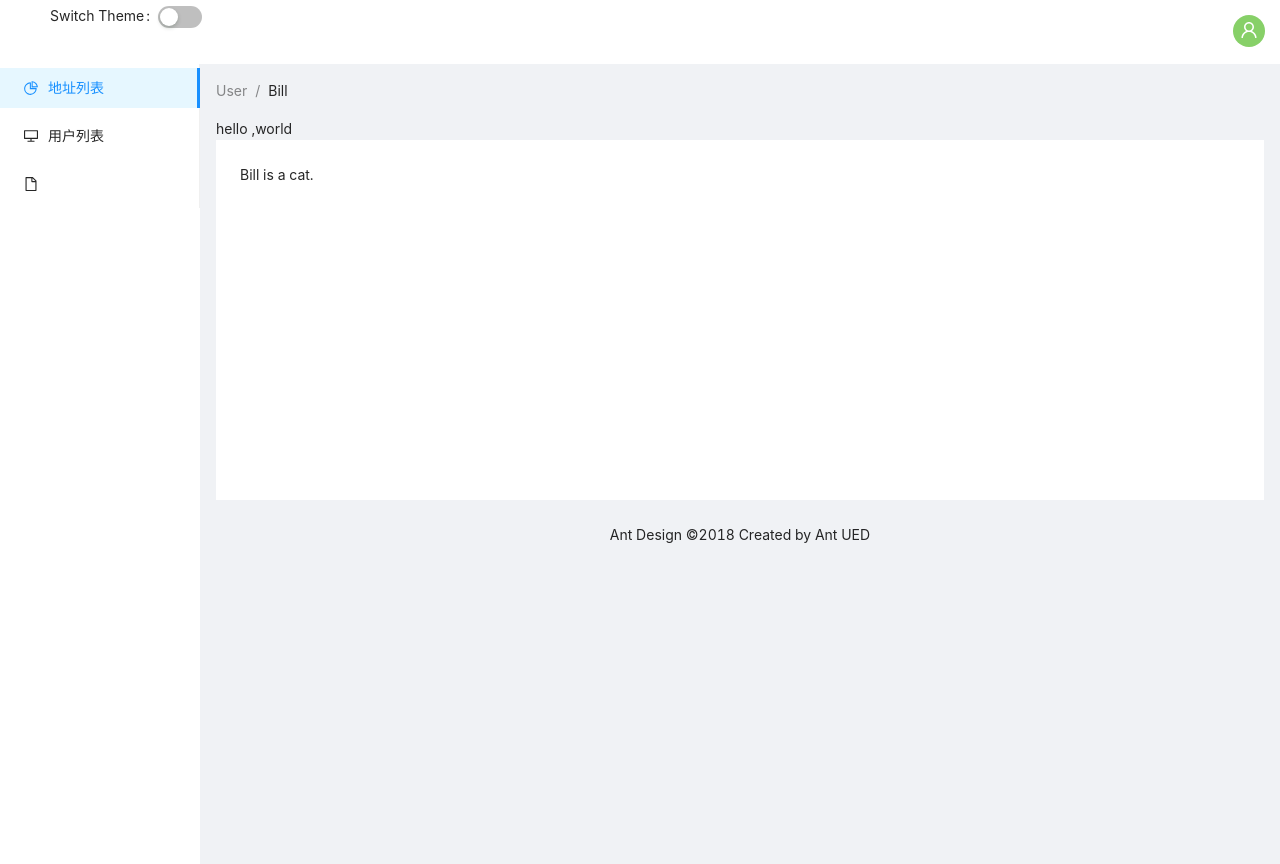
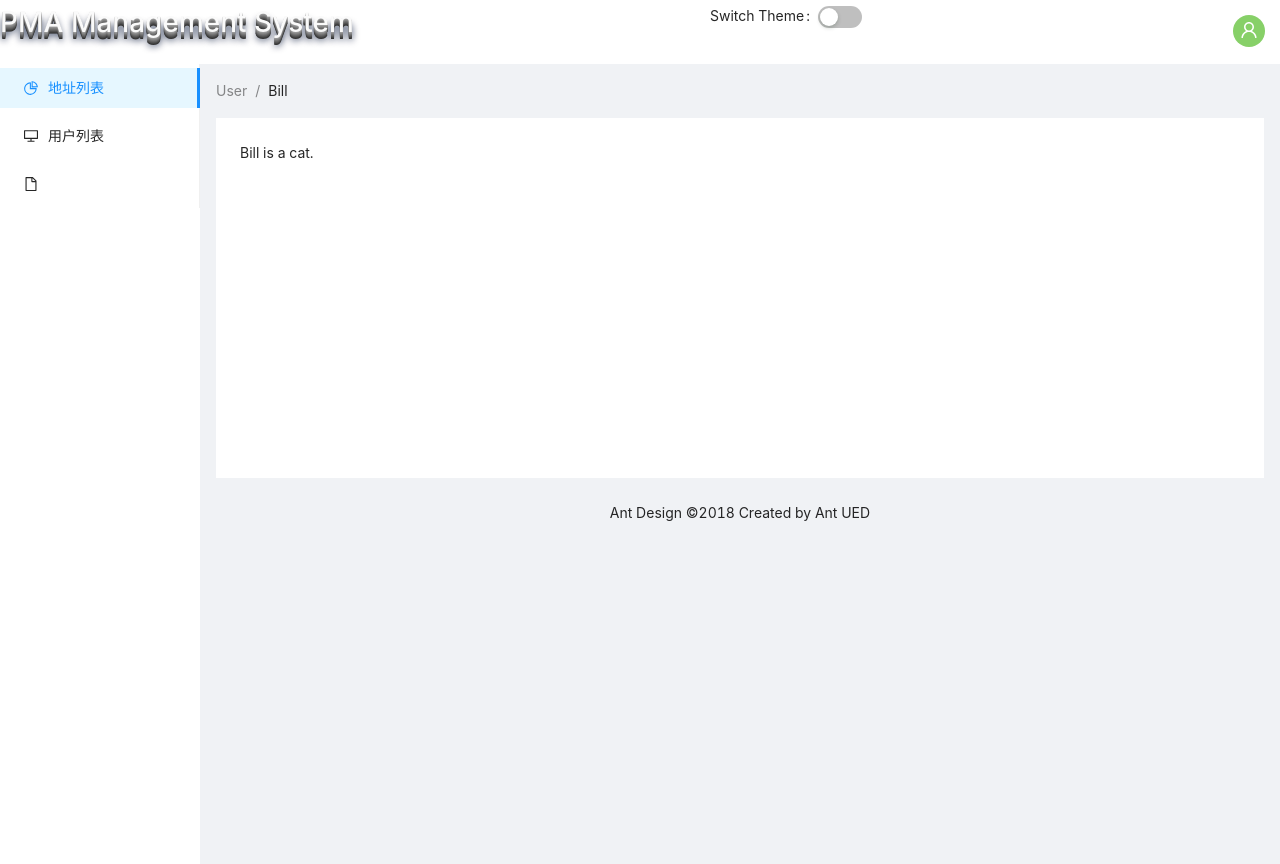
Before and after one commit to fnlearner/manage_sys_client, a React (Create React App) app: page / in a window 1280 px wide. Built offline with nearby package versions, Linux system fonts and the light colour scheme.

Commit message:
fix:删除无用的component以及util;feat:增加title

```diff
--- a/src/components/HelloWorld.tsx
+++ b/src/components/HelloWorld.tsx
@@ -1,10 +1,10 @@
-import React, { useState, useEffect } from "react";
-import { Layout, Menu, Breadcrumb } from "antd";
+import React, {  } from "react";
+import { Layout, Breadcrumb } from "antd";
 const { Content } = Layout;
 type a = number[] extends Array<infer v> ? v : "n";
 function useHello() {
-  const [msg, setMsg] = useState("world");
-  console.log(msg);
+//   const [msg, setMsg] = useState("world");
+//   console.log(msg);
   return (
     <div>
       <Content style={{ margin: "0 16px" }}>
@@ -12,7 +12,7 @@ function useHello() {
           <Breadcrumb.Item>User</Breadcrumb.Item>
           <Breadcrumb.Item>Bill</Breadcrumb.Item>
         </Breadcrumb>
-        hello ,{msg}
+        {/* hello ,{msg} */}
         <div
           className="site-layout-background"
           style={{ padding: 24, minHeight: 360 }}
--- a/src/components/Nav/index.tsx
+++ b/src/components/Nav/index.tsx
@@ -1,9 +1,9 @@
-import { Layout, Menu, Breadcrumb, Avatar } from "antd";
+import { Layout, Menu, Avatar } from "antd";
 import {
   DesktopOutlined,
   PieChartOutlined,
   FileOutlined,
-  TeamOutlined,
+  // TeamOutlined,
   UserOutlined,
 } from "@ant-design/icons";
 import React, { useState } from "react";
@@ -11,8 +11,8 @@ import { Form, Switch } from "antd";
 // import styled from "styled-components";
 import { BrowserRouter, NavLink } from "react-router-dom";
 import CustomRouter from "../../router";
-import { Container, TopContainer, HeaderLoginStatus } from "./style";
-const { SubMenu } = Menu;
+import { Container, HeaderLoginStatus, H1Font } from "./style";
+// const { SubMenu } = Menu;
 const { Header, Sider, Footer } = Layout;
 enum ThemeOption {
   dark = "dark",
@@ -49,8 +49,8 @@ function Slider(props: {
     </Sider>
   );
 }
-function LayoutContent(props: { switchTheme: () => void }) {
-  const { switchTheme } = props;
+function LayoutContent() {
+  // const { switchTheme } = props;
   // console.log(switchTheme);
   return (
     <Layout className="site-layout">
@@ -86,6 +86,7 @@ function useNav() {
               ThemeOption.light === theme ? "#fff" : "rgb(0 21 41)",
           }}
         >
+          <H1Font>PMA Management System</H1Font>
           <Header className="site-layout-background">
             <Form>
               <Form.Item label="Switch Theme">
@@ -110,7 +111,7 @@ function useNav() {
             setCollapse={setCollapse}
             theme={theme}
           ></Slider>
-          <LayoutContent switchTheme={switchTheme} />
+          <LayoutContent  />
         </Layout>
       </Container>
     </BrowserRouter>
--- a/src/components/Nav/style.ts
+++ b/src/components/Nav/style.ts
@@ -25,23 +25,31 @@ export const TopContainer = styled.div`
     outline: 0;
     text-decoration: none;
   }
-
 `;
 
 export const HeaderLoginStatus = styled.div`
   display: flex;
   justify-content: space-between;
-  background-color:#fff;
-  & > header{
-    background-color:transparent;
+  background-color: #fff;
+  & > header {
+    background-color: transparent;
   }
-  & label{
-      color:${props=>props.theme === 'dark'?'#fff':''};
+  & label {
+    color: ${(props) => (props.theme === "dark" ? "#fff" : "")};
   }
   & > span {
     line-height: 15px;
     margin: 15px;
-    &:hover{
+    &:hover {
     }
   }
 `;
+export const H1Font = styled.h1`
+   color: #fafafa;
+
+  letter-spacing: 0;
+
+   text-shadow: 0px 1px 0px #999, 0px 2px 0px #888, 0px 3px 0px #777,
+    0px 4px 0px #666, 0px 5px 0px #555, 0px 6px 0px #444, 0px 7px 0px #333,
+    0px 8px 7px #001135;
+`;
--- a/src/views/UserList/user.tsx
+++ b/src/views/UserList/user.tsx
@@ -1,5 +1,5 @@
 import React from "react";
-import { Layout, Breadcrumb, Tag, Space } from "antd";
+import { Layout, Breadcrumb } from "antd";
 import CustomForm from "../../components/Form";
 import CustomTable from "./Table";
 const { Content } = Layout;
```
